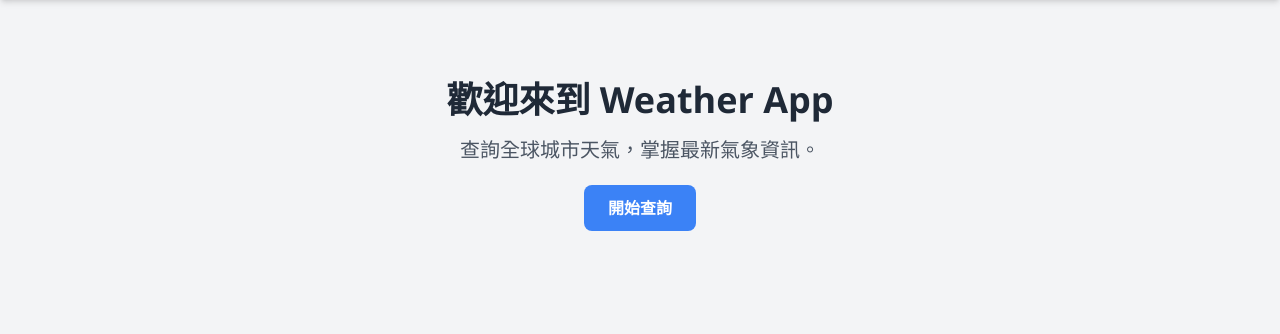
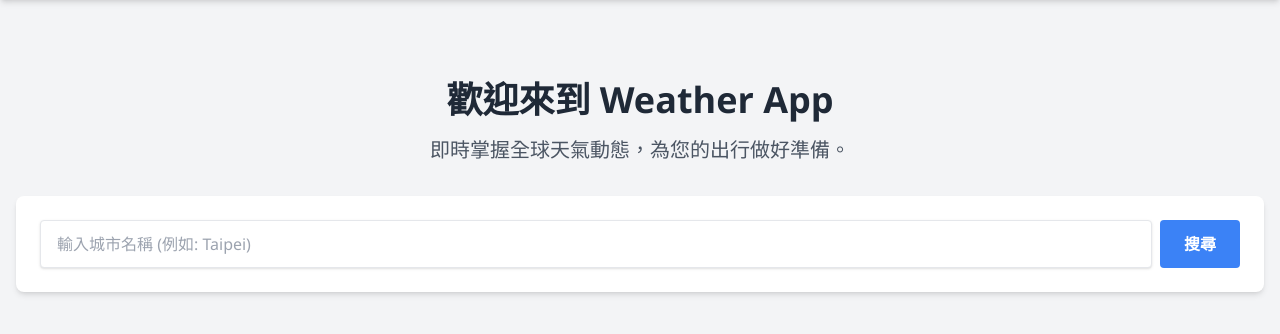
Before and after one commit to yojwei/flask-weather-app, a Flask app: template flask_weather/templates/index.html in a window 1280 px wide. Shown: the part 60-394 px from the top of the page. Run offline with Flask 3, Linux system fonts and the light colour scheme; the template is opened without the code that fills it, so the values that code supplies are empty; some libraries are stand-ins or nearby versions.

Commit message:
feat(templates): 改進首頁設計並新增城市搜尋表單

```diff
--- a/flask_weather/templates/index.html
+++ b/flask_weather/templates/index.html
@@ -5,10 +5,18 @@
 {% block content %}
 <div class="text-center py-12">
     <h1 class="text-4xl font-bold mb-4">歡迎來到 Weather App</h1>
-    <p class="text-xl text-gray-600 mb-8">查詢全球城市天氣，掌握最新氣象資訊。</p>
-    <a href="{{ url_for('weather.search') }}"
-        class="bg-blue-500 hover:bg-blue-700 text-white font-bold py-3 px-6 rounded-lg transition duration-300">
-        開始查詢
-    </a>
+    <p class="text-xl text-gray-600 mb-8">即時掌握全球天氣動態，為您的出行做好準備。</p>
+
+
+    <!-- 搜尋框入口 -->
+    <div class="bg-white shadow-md rounded-lg p-6 mb-8">
+        <form action="{{ url_for('weather.search') }}" method="POST" class="flex gap-2">
+            <input type="text" name="city"
+                class="flex-grow shadow appearance-none border rounded py-3 px-4 text-gray-700 leading-tight focus:outline-none focus:shadow-outline"
+                placeholder="輸入城市名稱 (例如: Taipei)">
+            <button type="submit"
+                class="bg-blue-500 hover:bg-blue-700 text-white font-bold py-3 px-6 rounded focus:outline-none focus:shadow-outline">搜尋</button>
+        </form>
+    </div>
 </div>
 {% endblock %}
```
